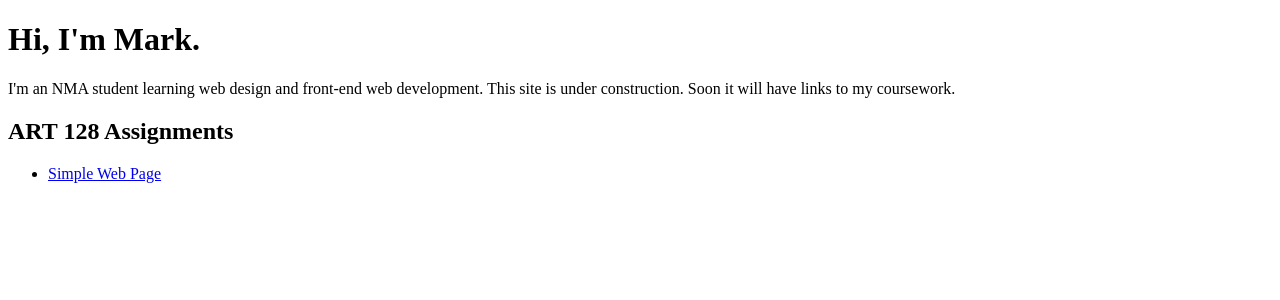
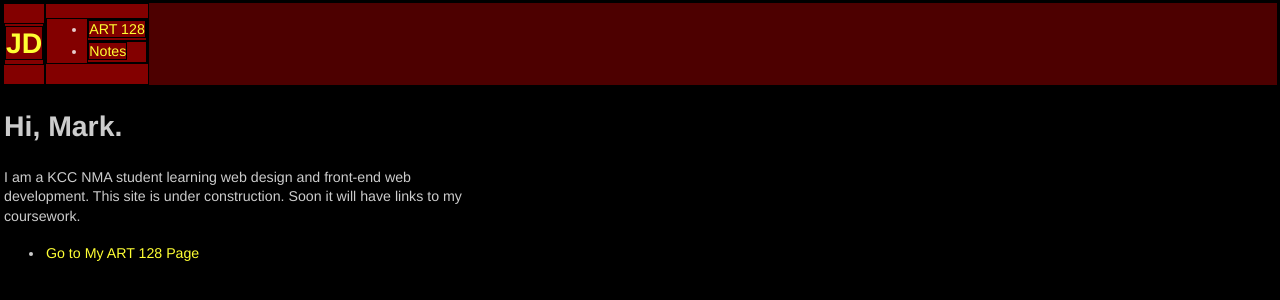
Before and after one commit to markturina/studentsite, a plain HTML site: page index.html in a window 1280 px wide. Drawn offline with Linux system fonts and the light colour scheme.

Commit message:
Added CSS

```diff
--- a/css/style.css
+++ b/css/style.css
@@ -18,6 +18,11 @@ body {
 p { max-width: 35em; }
 a { text-decoration: none; }
 
+/* SITE STRUCTURE */
+.site-header {
+    display: flex;
+}
+
 
 /* FOR TESTING ONLY */
 
--- a/index.html
+++ b/index.html
@@ -10,20 +10,39 @@
 
         <!-- FOR INTERNET EXPLORER -->
         <meta http-equiv="X-UA-Compatible" content="ie=edge" />
+
+          <!-- MAIN CSS -->
+          <link href="css/style.css" rel="stylesheet" type="text/css" />
     </head>
 
     <body>
-        <header class="site=header">
-            <div class="site-id"
-                <h1><a href="index.html"></a></div>
+
+        <header class="site-header">
+
+            <div class="site-id">
+                <h1><a href="index.html">JD</a></h1>
+            </div>
+
+            <nav class="site-nav">
+                <ul>
+                    <li><a href="art128/index.html">ART 128</a></li>
+                    <li><a href="notes/index.html">Notes</a></li>
+                </ul>
+            </nav>
+
         </header>
-        <h1>Hi, I'm Mark.</h1>
-        <p>
-            I'm an NMA student learning web design and front-end web development. This site is under construction. Soon it will have links to my coursework.
-        </p>
-        <h2>ART 128 Assignments</h2>
+
+        <main class="site-main">
+
+            <h1>Hi, Mark.</h1>
+            <p>I am a KCC NMA student learning web design and front-end web development. This site is under construction. Soon it will have links to my coursework. </p>
             <ul>
-                <li><a href="art128/simplewebpage.html">Simple Web Page</a></li>
+                <li><a href="art128/index.html">Go to My ART 128 Page</a></li>
             </ul>
+
+        </main>
+
+
+
     </body>
-</html>
+    </html>
```
